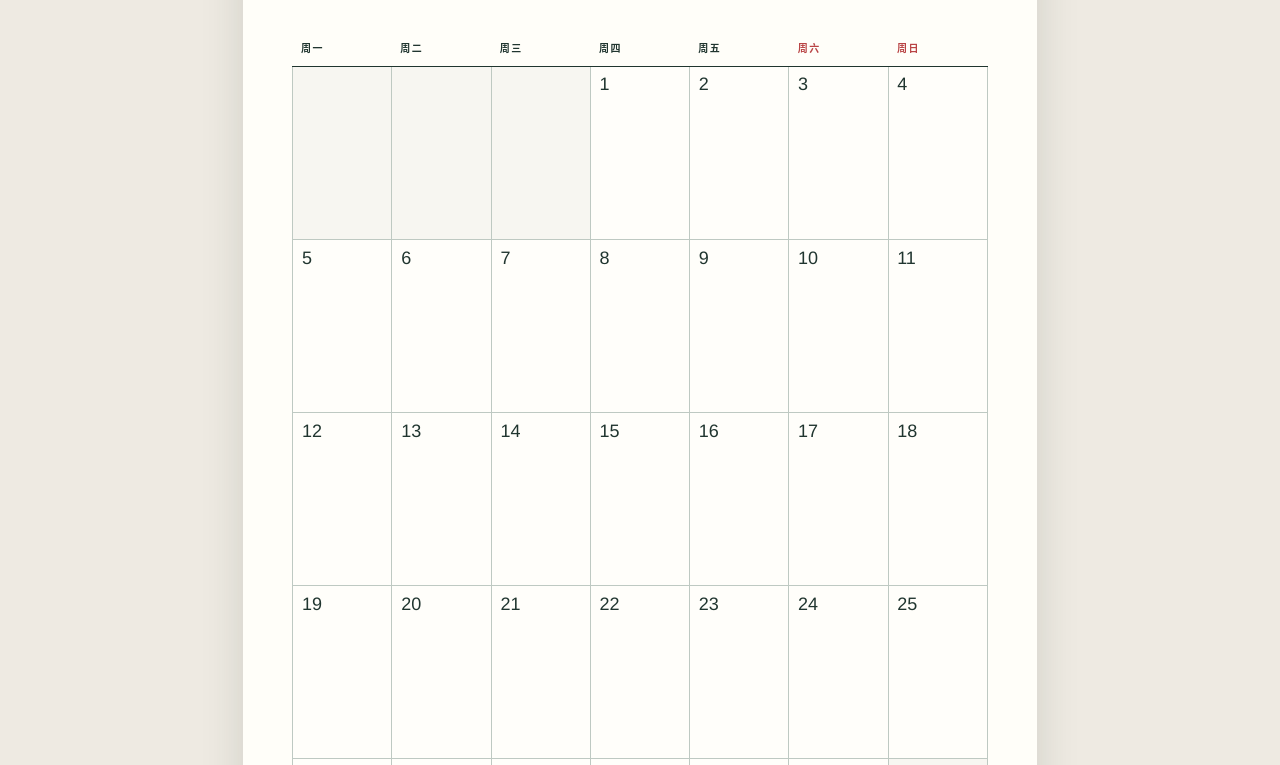
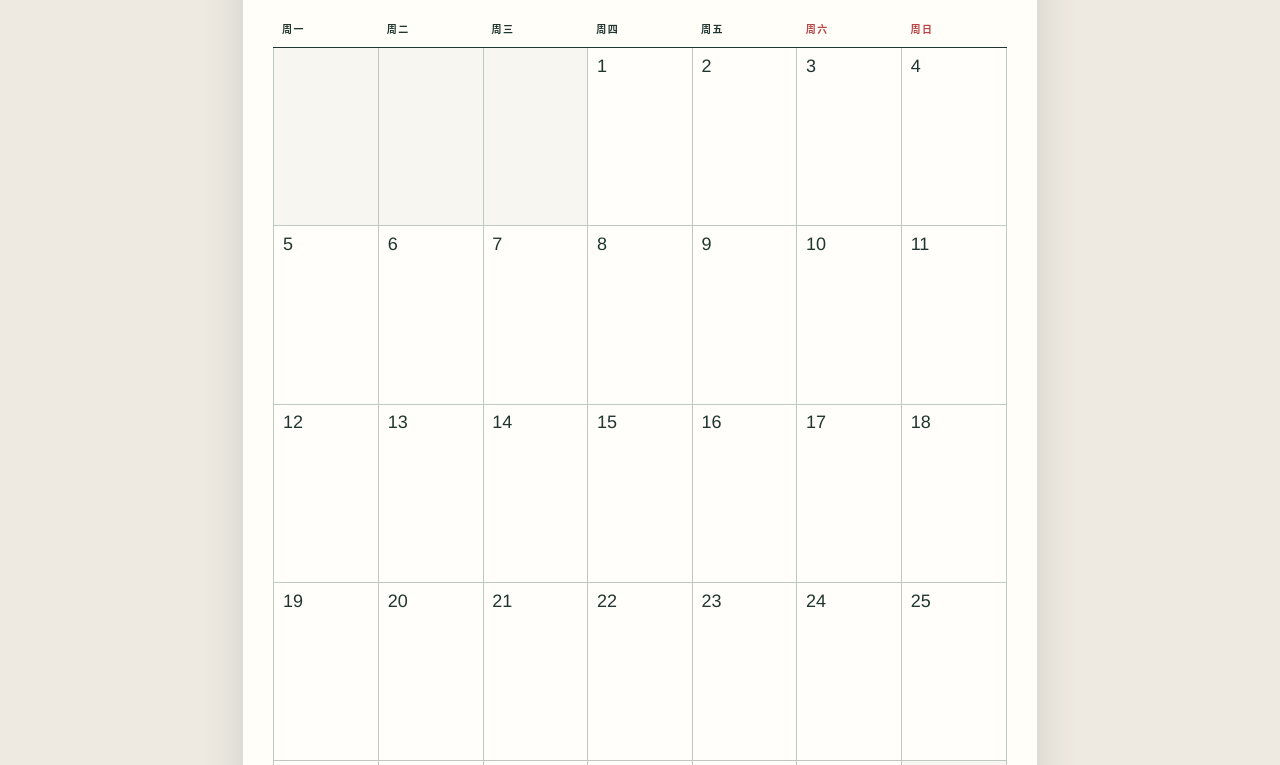
Before and after one commit to xupeng/wallcal, a website built with Vite: page index.html in a window 1280 px wide. Shown: the part 221-986 px from the top of the page. Built offline with nearby package versions, Linux system fonts and the light colour scheme; what chinese-days would draw is missing.

Commit message:
feat: 扩大月历书写区域并附带 2026 PDF

```diff
--- a/src/style.css
+++ b/src/style.css
@@ -50,7 +50,7 @@ button { padding: 8px 14px; color: #20352f; background: #f0d9a9; cursor: pointer
   width: 210mm;
   height: 297mm;
   margin: 0 auto 30px;
-  padding: 13mm 13mm 10mm;
+  padding: 8mm;
   overflow: hidden;
   background: var(--paper);
   box-shadow: 0 10px 40px rgba(32, 53, 47, .15);
```
Also changed, not shown: .trellis/spec/frontend/calendar-pdf-contract.md, README.md, 1 other file.
